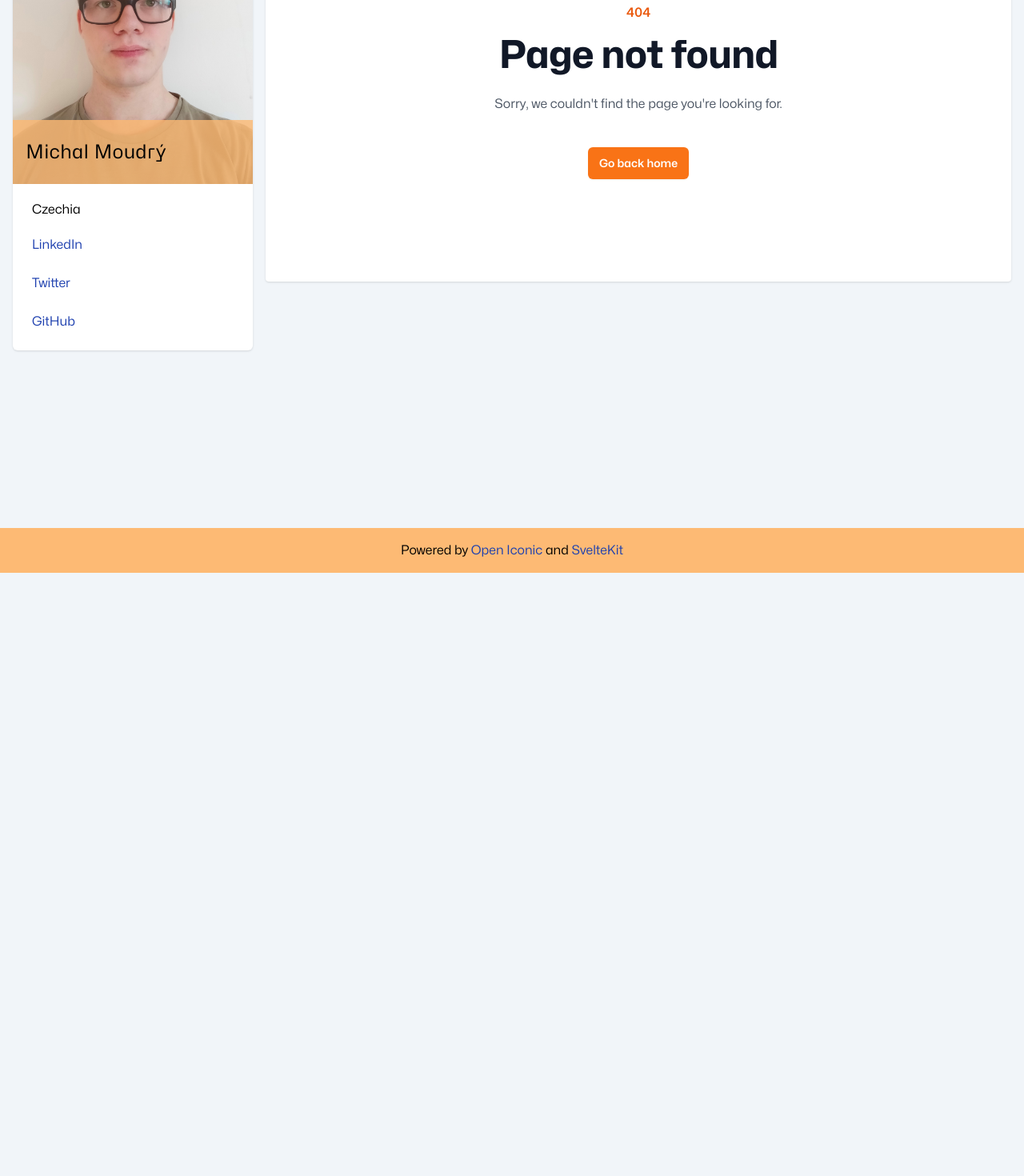
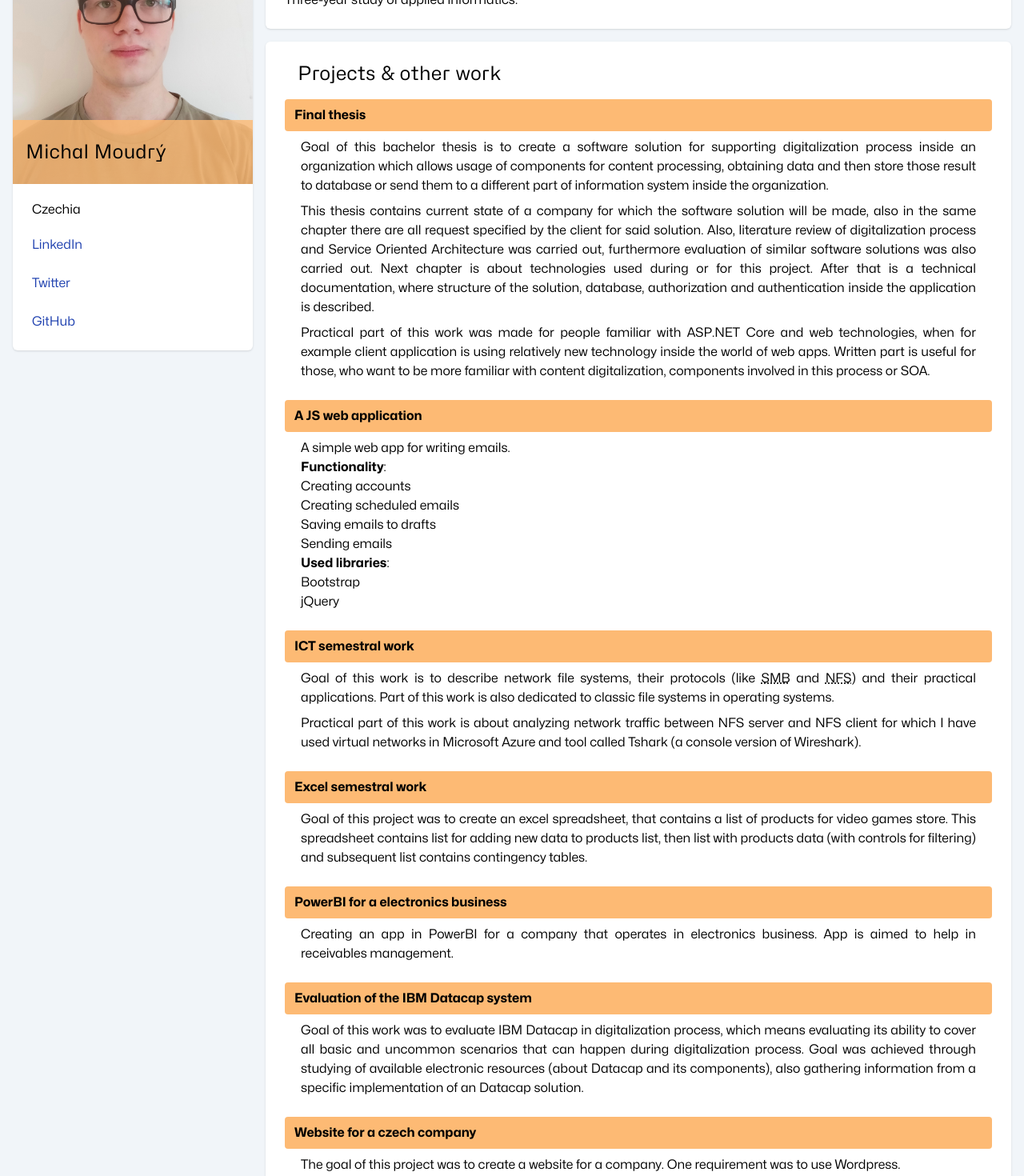
Before and after one commit to MichalMoudry/moudry, a SvelteKit app: page /vse1 in a window 1280 px wide. Before the commit this address had no page. Shown: the part 140-1610 px from the top of the page at 80% size. Before the commit the page ends 856 px from the top, so only its background shows below. Built offline with nearby package versions, Linux system fonts and the light colour scheme; a web font is replaced by a local one.

Commit message:
Finished first version

```diff
--- a/src/app.html
+++ b/src/app.html
@@ -31,6 +31,7 @@
 			crossorigin="anonymous"
 			referrerpolicy="no-referrer"
 		/>
+		<title>Michal Moudrý | .NET Developer</title>
 		%sveltekit.head%
 	</head>
 	<body data-sveltekit-preload-data="hover" class="bg-slate-100">
--- a/src/lib/components/atoms/link.svelte
+++ b/src/lib/components/atoms/link.svelte
@@ -20,4 +20,4 @@
 	export let classes = '';
 </script>
 
-<a href="https://www.{url}" {title} class="hover:underline text-blue-800 {classes}">{content}</a>
+<a href="https://www.{url}" {title} class="text-blue-800 {classes}">{content}</a>
--- a/src/lib/components/atoms/project_header.svelte
+++ b/src/lib/components/atoms/project_header.svelte
@@ -5,6 +5,6 @@
 	export let text;
 </script>
 
-<div class="bg-primary-300 rounded py-2 px-2">
+<div class="bg-primary-300 rounded py-2 px-3">
 	<span class="font-bold">{text}</span>
 </div>
--- a/src/lib/components/molecules/project.svelte
+++ b/src/lib/components/molecules/project.svelte
@@ -8,12 +8,12 @@
 
 	export let isFirst = false;
 
-	const marginTop = isFirst ? 'mt-2' : 'mt-5';
+	const marginTop = isFirst ? 'mt-2' : 'mt-6';
 </script>
 
 <div class={marginTop}>
 	<ProjectHeader text={header} />
-	<div class="px-3 pt-1 text-justify">
+	<div class="px-5 pt-2 text-justify">
 		<slot />
 	</div>
 </div>
--- a/src/lib/components/organisms/edu_list_item.svelte
+++ b/src/lib/components/organisms/edu_list_item.svelte
@@ -36,6 +36,7 @@
 			<a href="https://www.{url}" title="School site" class="block py-2 px-3 hover:bg-primary-300"
 				>School site</a
 			>
+			<a href="/{id}" title="More details" class="block py-2 px-3 hover:bg-primary-300">More details</a>
 		</DropDownButton>
 	</div>
 	<div class="my-3">
--- a/src/routes/+page.svelte
+++ b/src/routes/+page.svelte
@@ -82,7 +82,7 @@
 	<div class="grid grid-rows-1 grid-cols-2">
 		<ul>
 			<li class="border-b pb-1">C#</li>
-			<li class="border-b py-1">XAML</li>
+			<li class="border-b py-1">UML</li>
 			<li class="border-b py-1">PHP</li>
 			<li class="border-b py-1">EF Core</li>
 			<li class="border-b py-1">ReactJS</li>
@@ -93,7 +93,7 @@
 			<li class="border-b py-1">Go</li>
 			<li class="border-b py-1">HTML</li>
 			<li class="border-b py-1">CSS</li>
-			<li class="border-b py-1">UML</li>
+			<li class="border-b py-1">XAML</li>
 			<li class="pt-1">Power BI</li>
 		</ul>
 	</div>
--- a/src/routes/skills/+page.svelte
+++ b/src/routes/skills/+page.svelte
@@ -32,23 +32,23 @@
 		<tbody>
 			<tr>
 				<td class="border p-2">C#</td>
-				<td class="border p-2">XAML</td>
+				<td class="border p-2">Python</td>
 			</tr>
 			<tr>
 				<td class="border p-2">UML</td>
-				<td class="border p-2">Python</td>
+				<td class="border p-2">Go</td>
 			</tr>
 			<tr>
-				<td class="border p-2">Go</td>
+				<td class="border p-2">LINQ</td>
 				<td class="border p-2">PHP</td>
 			</tr>
 			<tr>
-				<td class="border p-2">LINQ</td>
+				<td class="border p-2">XAML</td>
 				<td class="border p-2">JavaScript</td>
 			</tr>
 			<tr>
 				<td class="border p-2">SQL</td>
-				<td class="border p-2">Xamarin.Forms</td>
+				<td class="border p-2">Linux</td>
 			</tr>
 			<tr>
 				<td class="border p-2">HTML</td>
@@ -67,27 +67,12 @@
 				<td class="border p-2">Java</td>
 			</tr>
 			<tr>
-				<td class="border p-2">Microsoft Project</td>
+			    <td class="border p-2">XML</td>
 				<td class="border p-2">Power BI</td>
 			</tr>
 			<tr>
-				<td class="border p-2">Microsoft Office</td>
-				<td class="border p-2">Microsoft Excel</td>
+				<td class="border p-2" colspan="2">EF Core</td>
 			</tr>
-			<tr>
-				<td class="border p-2">Wordpress</td>
-				<td class="border p-2">XML</td>
-			</tr>
-			<tr>
-				<td class="border p-2">EF Core</td>
-				<td class="border p-2">Linux</td>
-			</tr>
-			<!--
-                <tr>
-                    <td class="border p-2">Svelte</td>
-                    <td class="border p-2">Tailwind CSS</td>
-                </tr>
-            -->
 		</tbody>
 	</table>
 </Card>
--- /dev/null
+++ b/src/routes/sps/+page.svelte
@@ -0,0 +1,48 @@
+<script>
+  import Card from "$lib/components/atoms/card.svelte"
+  import DateRangeDisplay from "$lib/components/atoms/date_range_display.svelte"
+  import IconHeader from "$lib/components/molecules/icon_header.svelte"
+  import Project from "$lib/components/molecules/project.svelte"
+</script>
+
+<Card>
+    <IconHeader icon="monitor" text="Střední průmyslová škola na Proseku" />
+    <DateRangeDisplay startDate="2014" endDate="2018" />
+    <p>Four-year study ended with a graduation exam.</p>
+</Card>
+
+<Card classes="mt-4">
+    <IconHeader icon="briefcase" text="Projects & other work" />
+
+    <Project header="Graduation work" isFirst={true}>
+        <p>Goal of this work is creation of Universal Windows Application (UWA)
+           for finance management, whose main features are recording finances,
+           ability to categorize finances and synchronization of data across multiple
+           devices through cloud service.</p>
+        <p class="mt-2">Text part of the work is about development on UWP, which
+            includes UWP itself, .NET platform (including application models,
+            .NET Standard and .NET Foundation), Azure cloud platform and NuGet
+            distribution system.</p>
+    </Project>
+
+    <Project header="UWP To-do app">
+        <p>To-do application for Windows 10. Built as Universal Windows Application.</p>
+        <p><b>Features</b>:</p>
+        <ul>
+            <li>Adding list with to-dos</li>
+            <li>Displaying list progress</li>
+            <li>Adding to-dos</li>
+            <li>Managing subtasks in a to-do</li>
+        </ul>
+    </Project>
+
+    <Project header="Wordpress plugin">
+        <p>Plugin for Wordpress for work assignment.</p>
+        <p><b>Features</b>:</p>
+        <ul>
+            <li>Assigning work to users</li>
+            <li>Management of assigned work</li>
+            <li>Option for optional work</li>
+        </ul>
+    </Project>
+</Card>
--- /dev/null
+++ b/src/routes/vse1/+page.svelte
@@ -0,0 +1,101 @@
+<script>
+    import Card from "$lib/components/atoms/card.svelte"
+    import DateRangeDisplay from "$lib/components/atoms/date_range_display.svelte"
+    import IconHeader from "$lib/components/molecules/icon_header.svelte"
+    import Project from "$lib/components/molecules/project.svelte"
+</script>
+
+<Card>
+    <IconHeader icon="monitor" text="Vysoká škola ekonomická v Praze" />
+    <DateRangeDisplay startDate="2018" endDate="2021" />
+    <p>Three-year study of applied informatics.</p>
+</Card>
+
+<Card classes="mt-4">
+    <IconHeader icon="briefcase" text="Projects & other work" />
+
+    <Project header="Final thesis" isFirst={true}>
+        <p>Goal of this bachelor thesis is to create a software solution for
+           supporting digitalization process inside an organization which allows
+           usage of components for content processing, obtaining data and then
+           store those result to database or send them to a different part of
+           information system inside the organization.</p>
+        <p class="mt-2">This thesis contains current state of a company for which the software
+            solution will be made, also in the same chapter there are all request
+            specified by the client for said solution. Also, literature review of
+            digitalization process and Service Oriented Architecture was carried out,
+            furthermore evaluation of similar software solutions was also carried out.
+            Next chapter is about technologies used during or for this project. After
+            that is a technical documentation, where structure of the solution, database,
+            authorization and authentication inside the application is described.</p>
+        <p class="mt-2">Practical part of this work was made for people familiar with ASP.NET Core
+           and web technologies, when for example client application is using relatively
+           new technology inside the world of web apps. Written part is useful for those,
+           who want to be more familiar with content digitalization, components involved
+           in this process or SOA.</p>
+    </Project>
+
+    <Project header="A JS web application">
+        <p>A simple web app for writing emails.</p>
+        <p><b>Functionality</b>:</p>
+        <ul>
+            <li>Creating accounts</li>
+            <li>Creating scheduled emails</li>
+            <li>Saving emails to drafts</li>
+            <li>Sending emails</li>
+        </ul>
+        <p><b>Used libraries</b>:</p>
+        <ul>
+            <li>Bootstrap</li>
+            <li>jQuery</li>
+        </ul>
+    </Project>
+
+    <Project header="ICT semestral work">
+        <p>
+            Goal of this work is to describe network file systems, their protocols
+            (like <abbr title="Server Message Block">SMB</abbr> and
+            <abbr title="Network File System">NFS</abbr>) and their practical applications.
+            Part of this work is also dedicated to classic file systems in operating systems.
+        </p>
+        <p class="mt-2">
+            Practical part of this work is about analyzing network traffic between NFS server
+            and NFS client for which I have used virtual networks in Microsoft Azure and tool
+            called Tshark (a console version of Wireshark).
+        </p>
+    </Project>
+
+    <Project header="Excel semestral work">
+        <p>
+            Goal of this project was to create an excel spreadsheet, that contains
+            a list of products for video games store. This spreadsheet contains list
+            for adding new data to products list, then list with products data (with
+            controls for filtering) and subsequent list contains contingency tables.
+        </p>
+    </Project>
+
+    <Project header="PowerBI for a electronics business">
+        <p>
+            Creating an app in PowerBI for a company that operates in electronics
+            business. App is aimed to help in receivables management.
+        </p>
+    </Project>
+
+    <Project header="Evaluation of the IBM Datacap system">
+        <p>
+            Goal of this work was to evaluate IBM Datacap in digitalization process,
+            which means evaluating its ability to cover all basic and uncommon
+            scenarios that can happen during digitalization process. Goal was achieved
+            through studying of available electronic resources (about Datacap and its
+            components), also gathering information from a specific implementation of
+            an Datacap solution.
+        </p>
+    </Project>
+
+    <Project header="Website for a czech company">
+        <p>
+            The goal of this project was to create a website for a company. One
+            requirement was to use Wordpress.
+        </p>
+    </Project>
+</Card>
--- /dev/null
+++ b/src/routes/vse2/+page.svelte
@@ -0,0 +1,50 @@
+<script>
+  import Card from "$lib/components/atoms/card.svelte"
+  import DateRangeDisplay from "$lib/components/atoms/date_range_display.svelte"
+  import IconHeader from "$lib/components/molecules/icon_header.svelte"
+  import Project from "$lib/components/molecules/project.svelte"
+</script>
+
+<Card>
+    <IconHeader icon="monitor" text="Vysoká škola ekonomická v Praze" />
+    <DateRangeDisplay startDate="2021" endDate="2024" />
+    <p>
+        Two and a half year study of information systems and technologies.
+    </p>
+</Card>
+
+<Card classes="mt-4">
+    <IconHeader icon="briefcase" text="Projects & other work" />
+
+    <Project header="Final thesis">
+        <p>Done... description to be added...</p>
+    </Project>
+
+    <Project header="Web application in ReactJS">
+        <p>
+            Making an app for communities where people could report issues within
+            a specific community. We used technologies like ReactJS and GraphQL
+            for this app.
+        </p>
+    </Project>
+
+    <Project header="Software architecture documentation">
+        <p>
+            This project was about documenting 2 solutions for a specific information
+            system with an appropriate documentation structure. Part of this work was
+            to select 2 different architectures (we chose SOA and event-driven architecture).
+            For different views on the system we used UML diagrams to communicate its
+            structure (components and their modules) and its deployment environment.
+            One requirement was use of ADRs for documenting our decisions regarding our
+            architectures.
+        </p>
+    </Project>
+
+    <Project header="Python course source files">
+        <p>
+            This is a repository with source files for all the assignments for the Python
+            course, I took one semester. Assignments include smaller task like int to text
+            converter to larger ones, like a complete semestral work.
+        </p>
+    </Project>
+</Card>
```
